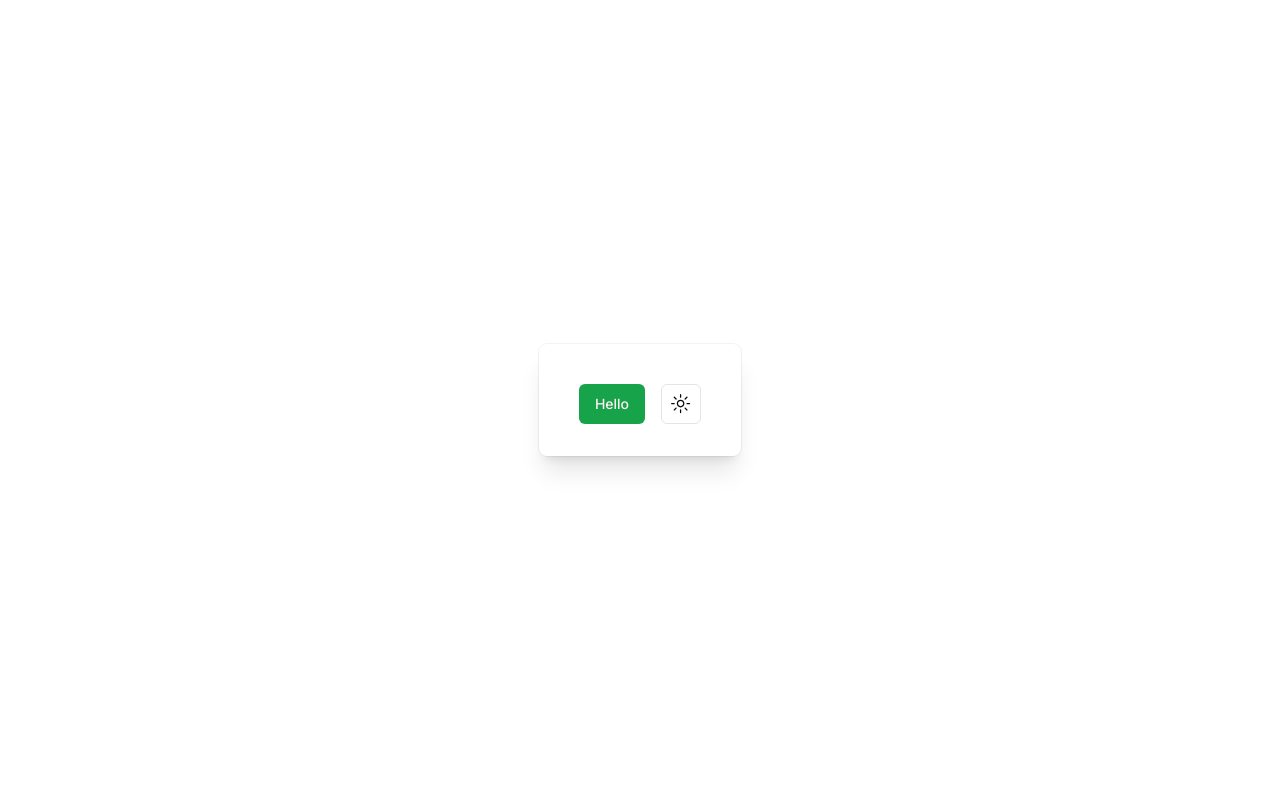
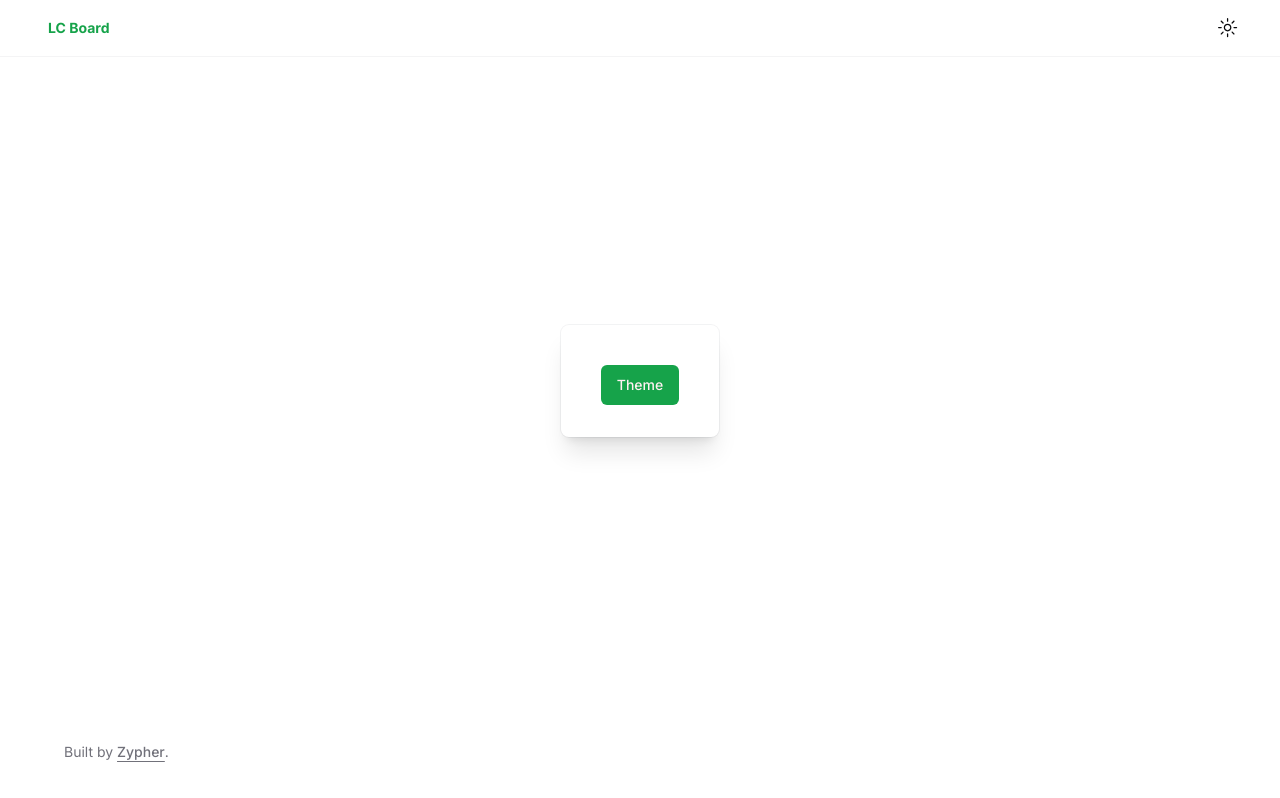
Before and after one commit to AshwinBarnwal/first, a Next.js app in the folder my-app/: page / in a window 1280 px wide. Built offline with nearby package versions, Linux system fonts and the light colour scheme.

Commit message:
header and footer

```diff
--- a/my-app/app/page.tsx
+++ b/my-app/app/page.tsx
@@ -1,18 +1,21 @@
-import { Button } from "@/components/ui/button"
-import { ModeToggle } from "@/components/mode-toggle";
-import { useTheme } from "next-themes";
-import { ThemeProvider } from "@/components/ui/theme-provider";
-import { ModeSwitch } from "@/components/mode-switch";
+import { SiteHeader } from "@/components/site-header";
+import { ThemeToggle } from "@/components/theme-toggle";
+import { SiteFooter } from "@/components/site-footer";
 
 export default function Home() {
   return (
-<div className="relative flex min-h-screen flex-col justify-center overflow-hidden py-6 sm:py-12">
-  <div className="relative px-6 pt-10 pb-8 shadow-xl ring-1 ring-gray-900/5 sm:mx-auto sm:max-w-lg sm:rounded-lg sm:px-10">
-        <div className="flex space-x-4">
-          <Button>Hello</Button>
-          <ModeSwitch />
-        </div>
-  </div>
-</div>
+    <div style={{ height: '100vh', display: 'flex', flexDirection: 'column' }}>
+      <div style={{ textAlign: 'center' }}>
+        <SiteHeader/>
+      </div>
+      <div style={{ flex: 1, display: 'flex', alignItems: 'center', justifyContent: 'center' }}>
+      <div className="flex flex-col justify-items-end items-center px-6 pt-10 pb-8 shadow-xl ring-1 ring-gray-900/5 sm:max-w-lg sm:rounded-lg sm:px-10">
+        <ThemeToggle />
+      </div>
+      </div>
+      <div style={{textAlign: 'center' }}>
+        <SiteFooter/>
+      </div>
+    </div>
   );
 }
--- a/my-app/components/mode-switch.tsx
+++ b/my-app/components/mode-switch.tsx
@@ -1,37 +1,3 @@
-/*import * as React from "react"
-import { MoonIcon, SunIcon } from "@radix-ui/react-icons"
-import { useTheme } from "next-themes"
-import { Button } from "@/components/ui/button"
-import {
-  DropdownMenu,
-  DropdownMenuContent,
-  DropdownMenuItem,
-  DropdownMenuTrigger,
-} from "@/components/ui/dropdown-menu"
-
-export function ModeSwitch() {
-  const {setTheme} = useTheme()
-
-  let sys= useTheme().systemTheme
-  function swap() {
-    if (sys == "light") {
-      setTheme("dark")
-    } else {
-      setTheme("light")
-    }
-  }
-
-  let isDarkMode = sys == "dark"
-
-  return (
-    <Button variant="outline" size="icon" onClick={swap}>
-      <SunIcon className={`h-[1.2rem] w-[1.2rem] rotate-${isDarkMode ? '0' : '-90'} scale-${isDarkMode ? '100' : '0'} transition-all dark:-rotate-90 dark:scale-0`} />
-      <MoonIcon className={`absolute h-[1.2rem] w-[1.2rem] rotate-${isDarkMode ? '90' : '0'} scale-${isDarkMode ? '0' : '100'} transition-all dark:rotate-0 dark:scale-100`} />
-      <span className="sr-only">Toggle theme</span>
-    </Button>
-  )
-}*/
-
 "use client"
 
 import * as React from "react"
@@ -54,7 +20,7 @@ export function ModeSwitch() {
     }
 }
   return (
-    <Button variant="outline" size="icon" onClick={()=>swap(setTheme, a)}>
+    <Button variant="ghost" size="icon" onClick={()=>swap(setTheme, a)}>
           <SunIcon className="h-[1.2rem] w-[1.2rem] rotate-0 scale-100 transition-all dark:-rotate-90 dark:scale-0" />
           <MoonIcon className="absolute h-[1.2rem] w-[1.2rem] rotate-90 scale-0 transition-all dark:rotate-0 dark:scale-100" />
           <span className="sr-only">Toggle theme</span>
--- /dev/null
+++ b/my-app/components/site-footer.tsx
@@ -0,0 +1,20 @@
+export function SiteFooter() {
+    return (
+      <footer className="py-6 md:px-8 md:py-0">
+        <div className="container flex flex-col items-center justify-between gap-4 md:h-24 md:flex-row">
+          <p className="text-balance text-center text-sm leading-loose text-muted-foreground md:text-left">
+            Built by{" "}
+            <a
+              href="about:blank"
+              target="_blank"
+              rel="noreferrer"
+              className="font-medium underline underline-offset-4"
+            >
+              Zypher
+            </a>
+            .
+          </p>
+        </div>
+      </footer>
+    )
+  }
--- /dev/null
+++ b/my-app/components/site-header.tsx
@@ -0,0 +1,23 @@
+import Link from "next/link"
+import { cn } from "@/lib/utils"
+import { Button, buttonVariants } from "./ui/button"
+import { ModeSwitch } from "@/components/mode-switch";
+
+export function SiteHeader() {
+  return (
+    <header className="sticky top-0 z-50 w-full border-b border-border/40 bg-background/95 backdrop-blur supports-[backdrop-filter]:bg-background/60">
+      <div className="container flex h-14 max-w-screen-2xl items-center">
+        <Link href="https://cfstep.com/projects/leetcodeboard/" target="_blank"
+            rel="noreferrer"
+            className="font-medium underline underline-offset-4"><Button variant="link"><b>LC Board</b></Button></Link>
+        <div className="flex flex-1 items-center justify-end space-x-2 md:justify-end">
+          <div className="w-full flex-1 md:w-auto md:flex-none">
+          </div>
+          <nav className="flex items-center">
+            <ModeSwitch />
+          </nav>
+        </div>
+      </div>
+    </header>
+  )
+}
--- a/my-app/components/theme-toggle.tsx
+++ b/my-app/components/theme-toggle.tsx
@@ -16,31 +16,6 @@ export function ThemeToggle() {
   const { setTheme } = useTheme()
 
   return (
-    <DropdownMenu>
-      <DropdownMenuTrigger asChild>
-        <Button variant="outline" size="icon">
-          <SunIcon className="h-[1.2rem] w-[1.2rem] rotate-0 scale-100 transition-all dark:-rotate-90 dark:scale-0" />
-          <MoonIcon className="absolute h-[1.2rem] w-[1.2rem] rotate-90 scale-0 transition-all dark:rotate-0 dark:scale-100" />
-          <span className="sr-only">Toggle theme</span>
-        </Button>
-      </DropdownMenuTrigger>
-      <DropdownMenuContent align="end">
-        <DropdownMenuItem onClick={() => setTheme("light")}>
-          Zinc
-        </DropdownMenuItem>
-        <DropdownMenuItem onClick={() => setTheme("dark")}>
-          Rose
-        </DropdownMenuItem>
-        <DropdownMenuItem onClick={() => setTheme("system")}>
-          Blue
-        </DropdownMenuItem>
-        <DropdownMenuItem onClick={() => setTheme("system")}>
-          Green
-        </DropdownMenuItem>
-        <DropdownMenuItem onClick={() => setTheme("system")}>
-          Orange
-        </DropdownMenuItem>
-      </DropdownMenuContent>
-    </DropdownMenu>
+    <Button>Theme</Button>
   )
 }
```
